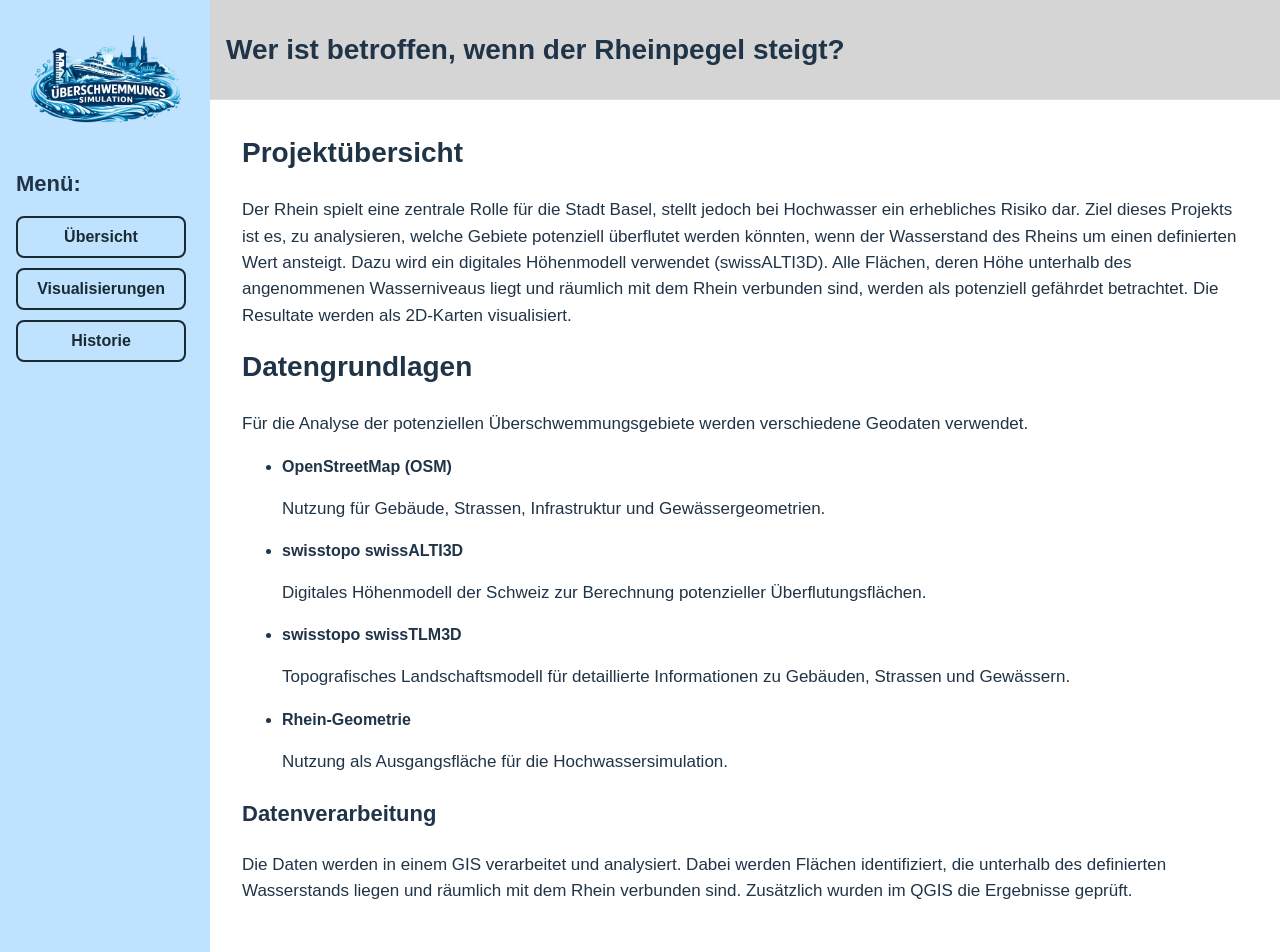
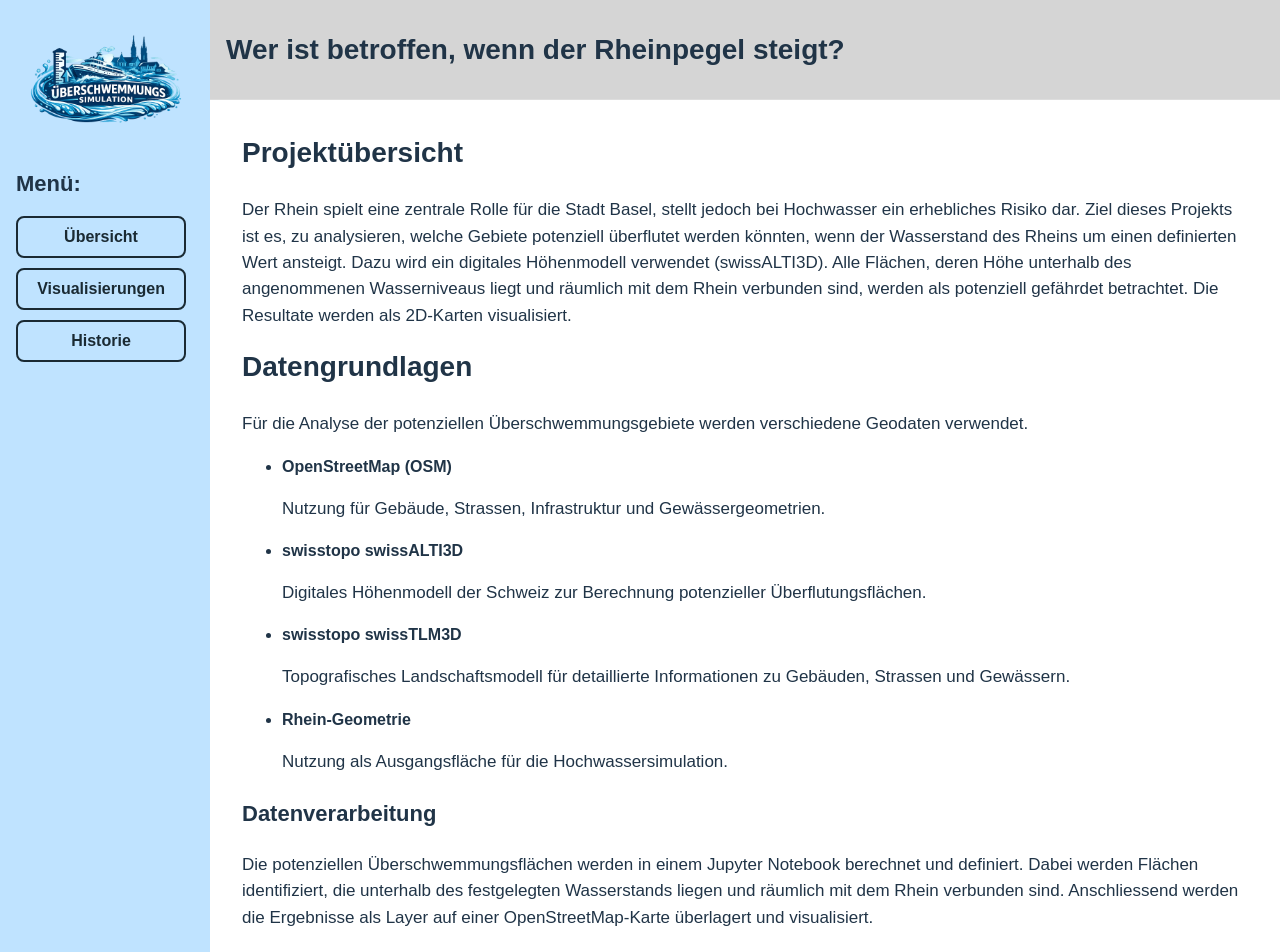
Before and after one commit to Aurelia-ew/Ueberschwemmung_Rhein, a React (Vite) app in the folder Frontend/my-app/: page / in a window 1280 px wide. Shown: the top 952 px of the page. Built offline with nearby package versions, Linux system fonts and the light colour scheme.

Commit message:
Anpassung Datenverarbeitung

```diff
--- a/Frontend/my-app/src/App.jsx
+++ b/Frontend/my-app/src/App.jsx
@@ -106,10 +106,12 @@ export default function App() {
               <h3>Datenverarbeitung</h3>
 
               <p>
-                Die Daten werden in einem GIS verarbeitet und analysiert. Dabei
-                werden Flächen identifiziert, die unterhalb des definierten
-                Wasserstands liegen und räumlich mit dem Rhein verbunden sind.
-                Zusätzlich wurden im QGIS die Ergebnisse geprüft.
+                Die potenziellen Überschwemmungsflächen werden in einem Jupyter
+                Notebook berechnet und definiert. Dabei werden Flächen
+                identifiziert, die unterhalb des festgelegten Wasserstands
+                liegen und räumlich mit dem Rhein verbunden sind. Anschliessend
+                werden die Ergebnisse als Layer auf einer OpenStreetMap-Karte
+                überlagert und visualisiert.
               </p>
             </>
           )}
```
